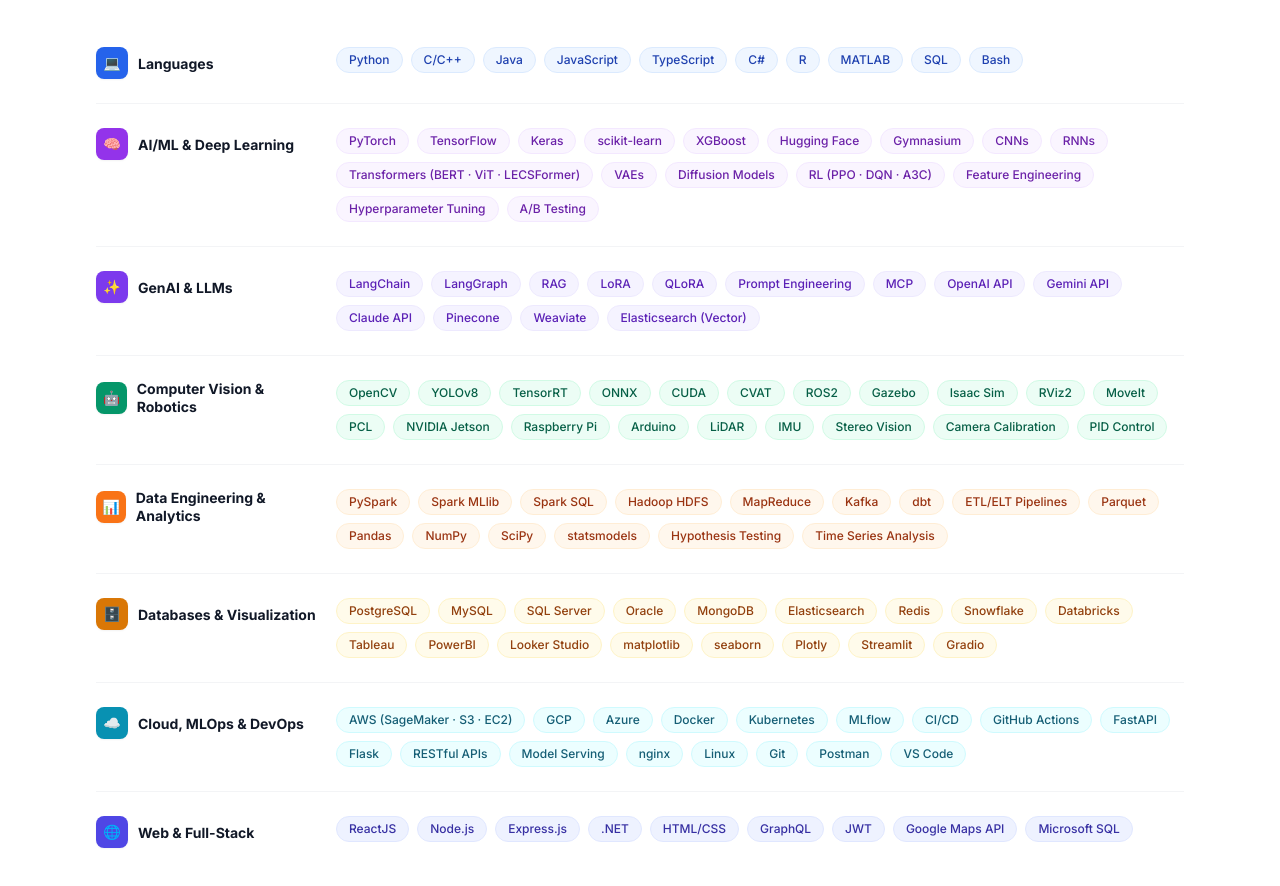
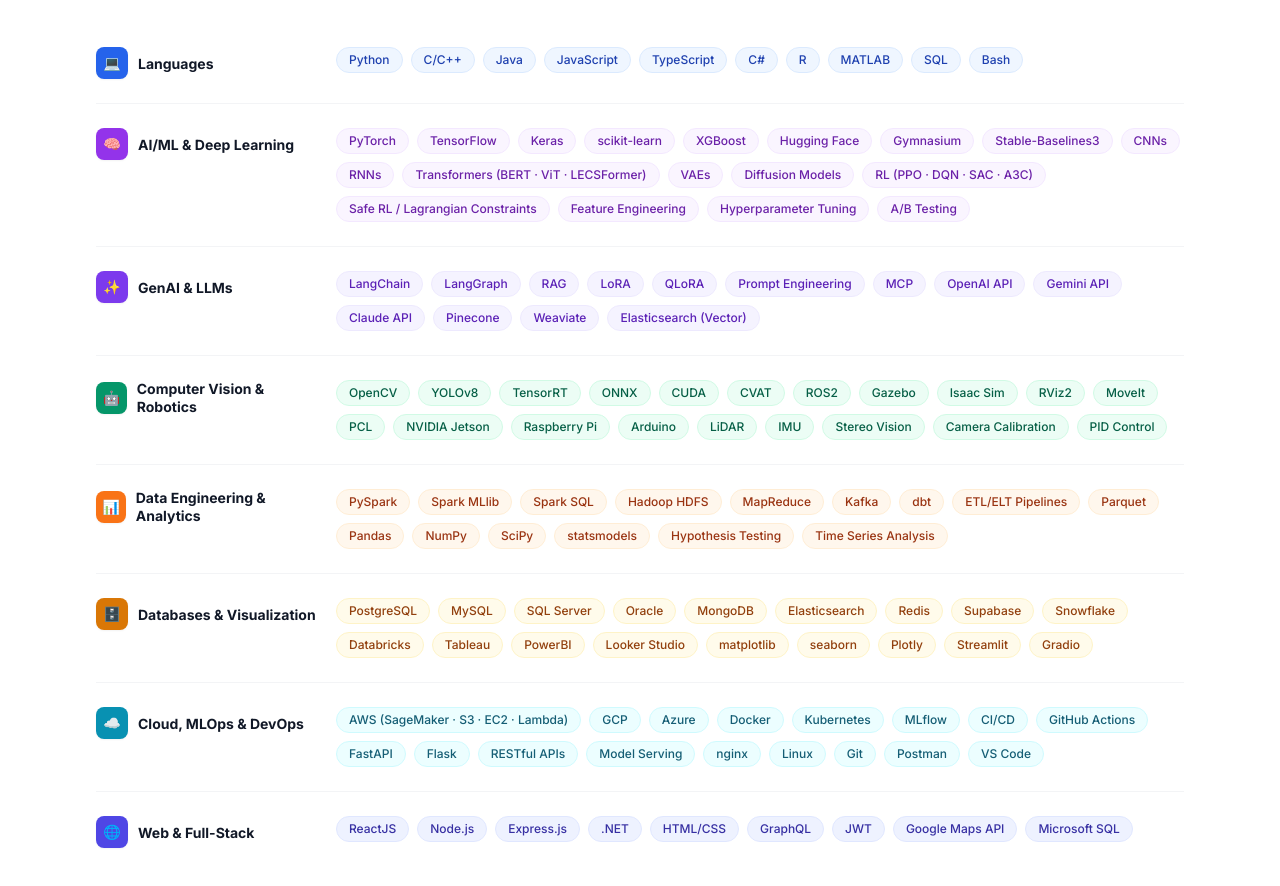
Before and after one commit to swarat17/swarat17.github.io, a Next.js app: page / in a window 1280 px wide. Shown: the part 5460-6346 px from the top of the page. Built offline with nearby package versions, Linux system fonts and the light colour scheme.

Commit message:
added more skills

```diff
--- a/src/components/Skills.js
+++ b/src/components/Skills.js
@@ -15,8 +15,8 @@ const skillGroups = [
     pills: 'bg-purple-50 text-purple-800 border-purple-100 hover:bg-purple-100 dark:bg-purple-950/40 dark:text-purple-300 dark:border-purple-900/50 dark:hover:bg-purple-950/60',
     skills: [
       'PyTorch', 'TensorFlow', 'Keras', 'scikit-learn', 'XGBoost', 'Hugging Face',
-      'Gymnasium', 'CNNs', 'RNNs', 'Transformers (BERT · ViT · LECSFormer)',
-      'VAEs', 'Diffusion Models', 'RL (PPO · DQN · A3C)',
+      'Gymnasium', 'Stable-Baselines3', 'CNNs', 'RNNs', 'Transformers (BERT · ViT · LECSFormer)',
+      'VAEs', 'Diffusion Models', 'RL (PPO · DQN · SAC · A3C)', 'Safe RL / Lagrangian Constraints',
       'Feature Engineering', 'Hyperparameter Tuning', 'A/B Testing',
     ],
   },
@@ -62,7 +62,7 @@ const skillGroups = [
     pills: 'bg-amber-50 text-amber-800 border-amber-100 hover:bg-amber-100 dark:bg-amber-950/40 dark:text-amber-300 dark:border-amber-900/50 dark:hover:bg-amber-950/60',
     skills: [
       'PostgreSQL', 'MySQL', 'SQL Server', 'Oracle',
-      'MongoDB', 'Elasticsearch', 'Redis',
+      'MongoDB', 'Elasticsearch', 'Redis', 'Supabase',
       'Snowflake', 'Databricks',
       'Tableau', 'PowerBI', 'Looker Studio', 'matplotlib', 'seaborn', 'Plotly', 'Streamlit', 'Gradio',
     ],
@@ -73,7 +73,7 @@ const skillGroups = [
     color: 'bg-cyan-600',
     pills: 'bg-cyan-50 text-cyan-800 border-cyan-100 hover:bg-cyan-100 dark:bg-cyan-950/40 dark:text-cyan-300 dark:border-cyan-900/50 dark:hover:bg-cyan-950/60',
     skills: [
-      'AWS (SageMaker · S3 · EC2)', 'GCP', 'Azure',
+      'AWS (SageMaker · S3 · EC2 · Lambda)', 'GCP', 'Azure',
       'Docker', 'Kubernetes', 'MLflow', 'CI/CD', 'GitHub Actions',
       'FastAPI', 'Flask', 'RESTful APIs', 'Model Serving',
       'nginx', 'Linux', 'Git', 'Postman', 'VS Code',
```
